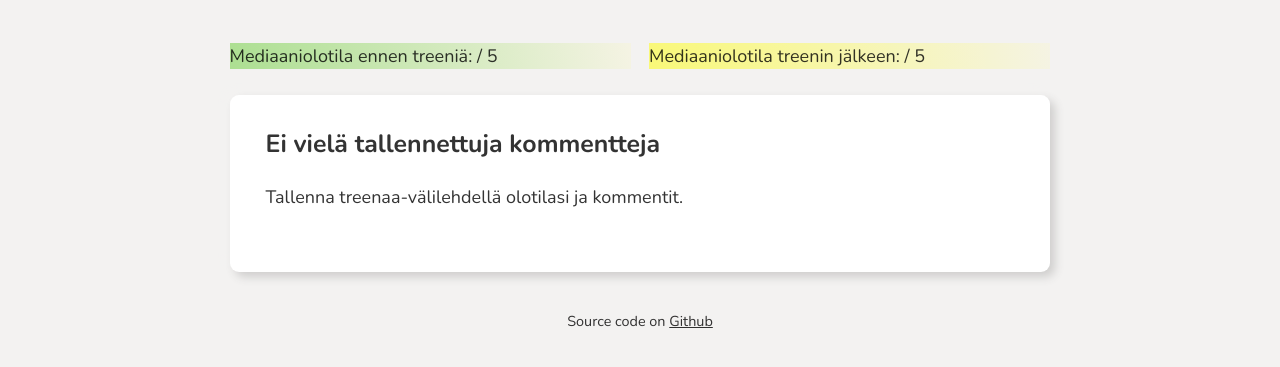
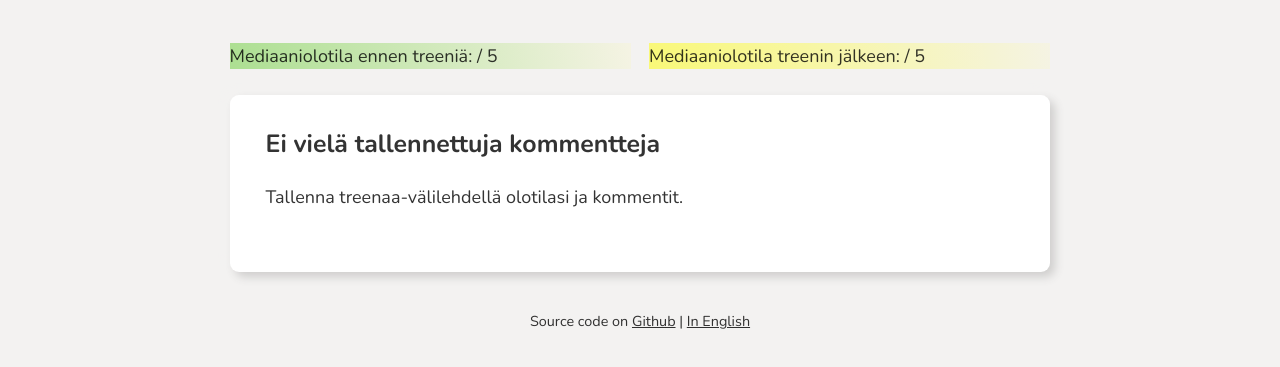
Before and after one commit to paloranta/Treenari-source, a Gatsby site: page /historia in a window 1280 px wide. Shown: the part 159-526 px from the top of the page. Built offline with nearby package versions, Linux system fonts and the light colour scheme; Gatsby itself is replaced by a stand-in of ours; what darkmode-js would draw is missing.

Commit message:
Add link to English version.

```diff
--- a/src/components/layout.js
+++ b/src/components/layout.js
@@ -44,7 +44,7 @@ const Layout = ({ children }) => (
           <main>{children}</main>
           <footer className="footer">
             <small>
-              Source code on <a href="https://github.com/paloranta/Treenari-source">Github</a>
+              Source code on <a href="https://github.com/paloranta/Treenari-source">Github</a> | <a href="https://paloranta.github.io/Workout-reminder/">In English</a>
             </small>
           </footer>
         </div>
```
